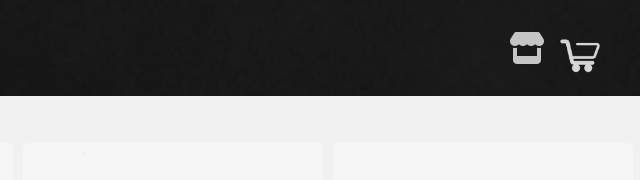
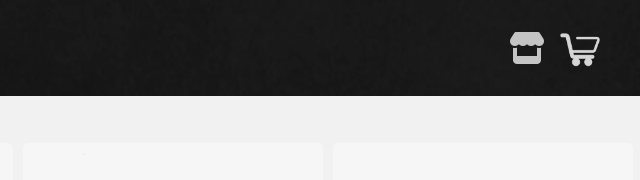
Before and after one commit to lilrau/laflameshop-WebClientAssignment, a plain HTML site: page products.html in a window 1280 px wide. Shown: the top 180 px of the page, 640-1280 px from the left. Drawn offline with Linux system fonts and the light colour scheme.

Commit message:
Update style_prod.css

```diff
--- a/css/style_prod.css
+++ b/css/style_prod.css
@@ -51,7 +51,7 @@ nav {
 
 .cart {
     position: absolute;
-    top: 36px;
+    padding-top: 13px;
 }
 
 .filterBar {
```
